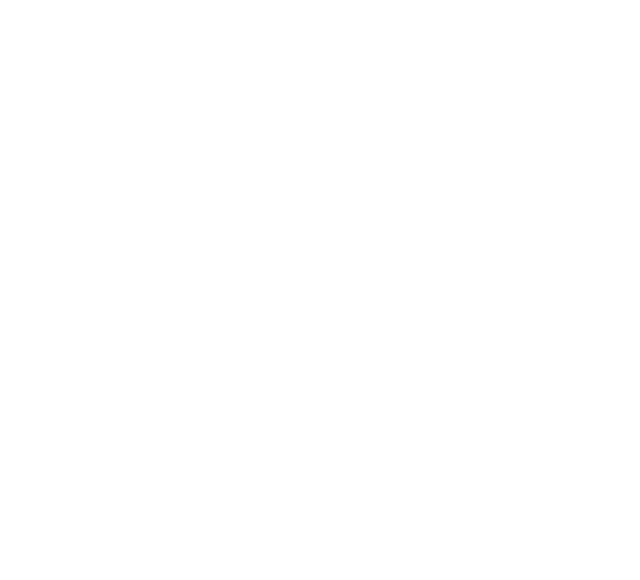
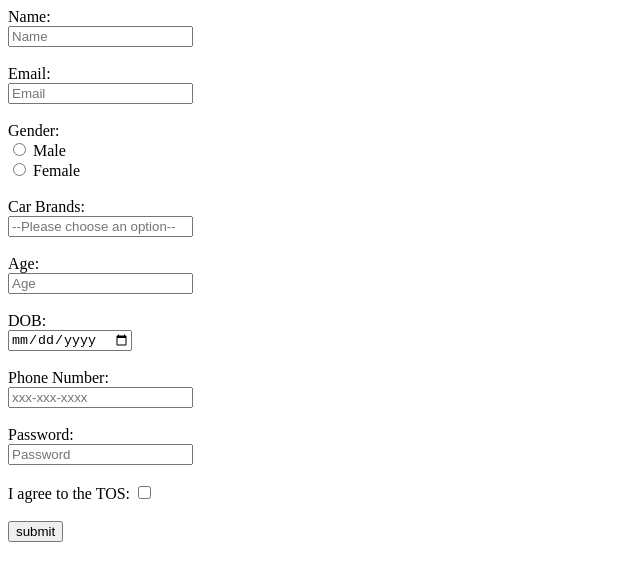
Before and after one commit to acciojob/signup-form-car-Prajjwalajit15, a website: page main.html in a window 1280 px wide. Shown: the whole page, without its empty margins (0-640 px from the left). Drawn offline with Linux system fonts and the light colour scheme.

Commit message:
created a submission

```diff
--- a/main.html
+++ b/main.html
@@ -8,6 +8,42 @@
 
 <body>
 	<!-- the entire body must be written by student -->
+	<form action="#" method="post">
+		<label for="#name">Name:</label><br>
+		<input type="Text" id="#name" placeholder="Name" required><br><br>
+
+		<label for="#email">Email:</label><br>
+		<input type="Email" id="#email" placeholder="Email" required><br><br>
+
+
+   <label>Gender:</label><br>
+  <input type="radio" id="gender_m" name="gender" required>
+  <label for="gender_m">Male</label><br>
+  <input type="radio" id="gender_f" name="gender" required>
+  <label for="gender_f">Female</label><br><br>
+
+
+ 		<label for="#cars">Car Brands:</label><br>
+		<input type="Select" id="#cars" placeholder="--Please choose an option--" required><br><br>
+
+		<label for="#age">Age:</label><br>
+		<input type="Number" id="#age" placeholder="Age" required><br><br>
+
+		<label for="#dob">DOB:</label><br>
+		<input type="Date" id="#dob" placeholder="" required><br><br>
+
+		<label for="#tel">Phone Number:</label><br>
+		<input type="Tel" id="#tel" placeholder="xxx-xxx-xxxx"><br><br>
+
+		<label for="#password">Password:</label><br>
+		<input type="Password" id="#password" placeholder="Password" required><br><br>
+
+		<label for="#tos">I agree to the TOS:</label>
+		<input type="Checkbox" id="#tos" placeholder="" required><br><br>
+
+		  <button type="submit">submit</button>
+
+	</form>
     <script type="text/javascript" src="./script.js">
 </script>
 
```
